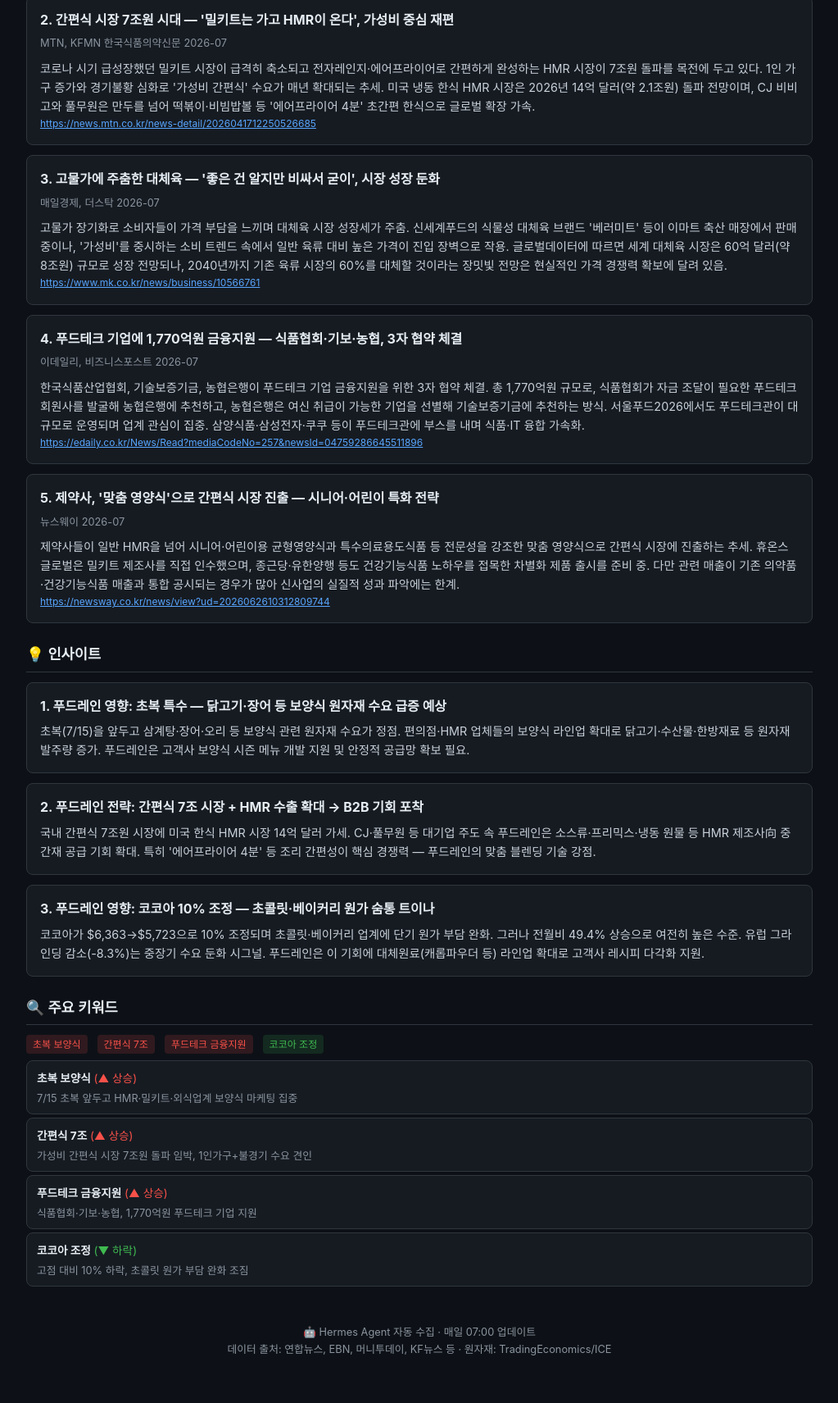
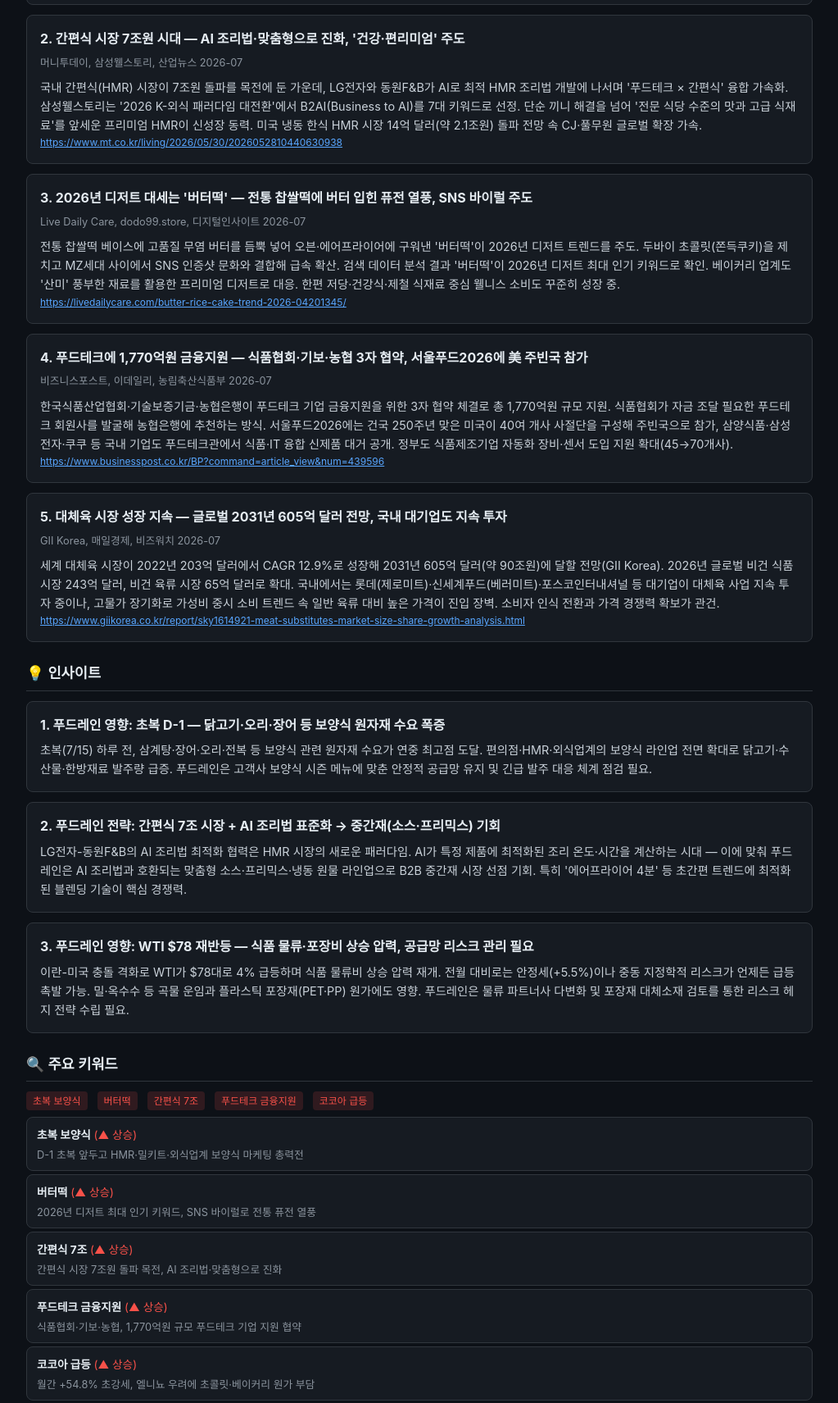
Before and after one commit to COUPLOGIS/foodrainnews, a plain HTML site: page index.html in a window 1280 px wide. Shown: the part 983-2694 px from the top of the page at 82% size, without its empty margins (128-1151 px from the left). Drawn offline with Linux system fonts and the light colour scheme.

Commit message:
Update food industry report for 2026-07-14

```diff
--- /dev/null
+++ b/data/2026-07-14.json
@@ -0,0 +1,146 @@
+{
+  "date": "2026-07-14",
+  "weekday": "화",
+  "issues": [
+    {
+      "rank": 1,
+      "title": "초복 D-1 — 식품·외식·편의점업계, 보양식 HMR·밀키트 출시 경쟁 '최전성기'",
+      "body": "내일(7/15) 초복을 앞두고 식품업계 보양식 시장 선점 경쟁이 절정. CJ제일제당·동원F&B·풀무원 등은 삼계탕·장어구이·추어탕 등 간편 보양식 신제품을 쏟아내고 있으며, 편의점 3사(GS25·CU·세븐일레븐)도 '장어부터 삼계버거까지' 건강 간편식 라인업 총력전. 외식 삼계탕 가격 1만8천원대 고공행진으로 집밥 보양식 밀키트·HMR 수요 급증. 가계동향조사에서 실질소득 증가율 0.4%에 그치며 '가성비 보양식'이 소비 키워드로 부상.",
+      "source": "청년일보, 이투데이, MTN 2026-07",
+      "source_url": "https://www.youthdaily.co.kr/news/article.html?no=222759"
+    },
+    {
+      "rank": 2,
+      "title": "간편식 시장 7조원 시대 — AI 조리법·맞춤형으로 진화, '건강·편리미엄' 주도",
+      "body": "국내 간편식(HMR) 시장이 7조원 돌파를 목전에 둔 가운데, LG전자와 동원F&B가 AI로 최적 HMR 조리법 개발에 나서며 '푸드테크 × 간편식' 융합 가속화. 삼성웰스토리는 '2026 K-외식 패러다임 대전환'에서 B2AI(Business to AI)를 7대 키워드로 선정. 단순 끼니 해결을 넘어 '전문 식당 수준의 맛과 고급 식재료'를 앞세운 프리미엄 HMR이 신성장 동력. 미국 냉동 한식 HMR 시장 14억 달러(약 2.1조원) 돌파 전망 속 CJ·풀무원 글로벌 확장 가속.",
+      "source": "머니투데이, 삼성웰스토리, 산업뉴스 2026-07",
+      "source_url": "https://www.mt.co.kr/living/2026/05/30/2026052810440630938"
+    },
+    {
+      "rank": 3,
+      "title": "2026년 디저트 대세는 '버터떡' — 전통 찹쌀떡에 버터 입힌 퓨전 열풍, SNS 바이럴 주도",
+      "body": "전통 찹쌀떡 베이스에 고품질 무염 버터를 듬뿍 넣어 오븐·에어프라이어에 구워낸 '버터떡'이 2026년 디저트 트렌드를 주도. 두바이 초콜릿(쫀득쿠키)을 제치고 MZ세대 사이에서 SNS 인증샷 문화와 결합해 급속 확산. 검색 데이터 분석 결과 '버터떡'이 2026년 디저트 최대 인기 키워드로 확인. 베이커리 업계도 '산미' 풍부한 재료를 활용한 프리미엄 디저트로 대응. 한편 저당·건강식·제철 식재료 중심 웰니스 소비도 꾸준히 성장 중.",
+      "source": "Live Daily Care, dodo99.store, 디지털인사이트 2026-07",
+      "source_url": "https://livedailycare.com/butter-rice-cake-trend-2026-04201345/"
+    },
+    {
+      "rank": 4,
+      "title": "푸드테크에 1,770억원 금융지원 — 식품협회·기보·농협 3자 협약, 서울푸드2026에 美 주빈국 참가",
+      "body": "한국식품산업협회·기술보증기금·농협은행이 푸드테크 기업 금융지원을 위한 3자 협약 체결로 총 1,770억원 규모 지원. 식품협회가 자금 조달 필요한 푸드테크 회원사를 발굴해 농협은행에 추천하는 방식. 서울푸드2026에는 건국 250주년 맞은 미국이 40여 개사 사절단을 구성해 주빈국으로 참가, 삼양식품·삼성전자·쿠쿠 등 국내 기업도 푸드테크관에서 식품·IT 융합 신제품 대거 공개. 정부도 식품제조기업 자동화 장비·센서 도입 지원 확대(45→70개사).",
+      "source": "비즈니스포스트, 이데일리, 농림축산식품부 2026-07",
+      "source_url": "https://www.businesspost.co.kr/BP?command=article_view&num=439596"
+    },
+    {
+      "rank": 5,
+      "title": "대체육 시장 성장 지속 — 글로벌 2031년 605억 달러 전망, 국내 대기업도 지속 투자",
+      "body": "세계 대체육 시장이 2022년 203억 달러에서 CAGR 12.9%로 성장해 2031년 605억 달러(약 90조원)에 달할 전망(GII Korea). 2026년 글로벌 비건 식품 시장 243억 달러, 비건 육류 시장 65억 달러로 확대. 국내에서는 롯데(제로미트)·신세계푸드(베러미트)·포스코인터내셔널 등 대기업이 대체육 사업 지속 투자 중이나, 고물가 장기화로 가성비 중시 소비 트렌드 속 일반 육류 대비 높은 가격이 진입 장벽. 소비자 인식 전환과 가격 경쟁력 확보가 관건.",
+      "source": "GII Korea, 매일경제, 비즈워치 2026-07",
+      "source_url": "https://www.giikorea.co.kr/report/sky1614921-meat-substitutes-market-size-share-growth-analysis.html"
+    }
+  ],
+  "commodities": [
+    {
+      "name": "코코아 (ICE NY Cocoa)",
+      "price": "6,052",
+      "unit": "USD/T",
+      "daily": 5.7,
+      "monthly": 54.8,
+      "yoy": -27.8,
+      "comment": "7/8 기준 $6,052. 전주 $5,723 대비 5.7% 반등. 월간 +54.8%로 초강세 지속. 엘니뇨 우려에 기관 매수세 유입. 유럽 그라인딩 -8.3%는 수요 둔화 시그널"
+    },
+    {
+      "name": "설탕 (Sugar #11)",
+      "price": "14.88",
+      "unit": "USd/Lb",
+      "daily": -1.7,
+      "monthly": 4.6,
+      "yoy": -8.7,
+      "comment": "7/11 기준 14.88센트. 전주 15.14→14.88로 소폭 하락. 브라질 사탕수수 풍작 전망에 중장기 약세. 전년비 -8.7%로 식음료 원가 부담 완화"
+    },
+    {
+      "name": "WTI 원유 (NYMEX)",
+      "price": "77.84",
+      "unit": "USD/bbl",
+      "daily": 4.0,
+      "monthly": 5.5,
+      "yoy": 12.0,
+      "comment": "7/13 기준 $77.84. 이란-미국 상호 미사일 공격 속 $74→78대로 4% 급등. 호르무즈 해협 오만 구간 운항 유지 중이나 변동성 확대. 식품 물류비 상승 압력"
+    },
+    {
+      "name": "아라비카 원두 (ICE Coffee C)",
+      "price": "340.00",
+      "unit": "USd/Lb",
+      "daily": 4.6,
+      "monthly": 8.0,
+      "yoy": 5.0,
+      "comment": "7/9 범위 313~349센트, 3개월 최고치. 저항선(338) 돌파. 브라질 수확 진척·재고 감소·기술적 매수 복합 작용. 엘니뇨→라니냐 전환기 기후 리스크 상존"
+    },
+    {
+      "name": "밀 (CBOT Wheat)",
+      "price": "630",
+      "unit": "USd/Bu",
+      "daily": 0.3,
+      "monthly": 6.9,
+      "yoy": 16.4,
+      "comment": "7/13 기준 $630.32. 월간 +6.9%, 전년비 +16.4% 강세. USDA 6월 재고 920Mbu(예상 하회), 나이지리아向 10만톤 수출 계약 호재. 흑해 곡물 협정 불확실성 지속"
+    }
+  ],
+  "exchange": {
+    "usdkrw": "1,492",
+    "d7_pct": -2.5,
+    "d30_pct": -1.0,
+    "d60_pct": -3.0,
+    "yoy_pct": 8.4
+  },
+  "fao_insight": "코코아 전월비 +54.8% 초강세 지속 — 엘니뇨 우려에 기관 매수세 집중. 초콜릿·베이커리 원가 부담 극심. 설탕은 14.88센트로 전년비 -8.7% 안정세. WTI $77.84로 4% 급등 — 이란-미국 충돌 격화로 호르무즈 리스크 재부각, 식품 물류비 상승 압력. USD/KRW 1,492원대로 7일간 2.5% 하락(원화 강세) — 수입 원자재 부담 소폭 완화. 초복(7/15) 앞두고 국내 닭고기·오리·장어 등 보양식 원자재 수요 정점. 밀 전년비 +16.4% 강세 — 제분·제과 업계 원가 관리 필요.",
+  "insights": [
+    {
+      "rank": 1,
+      "title": "푸드레인 영향: 초복 D-1 — 닭고기·오리·장어 등 보양식 원자재 수요 폭증",
+      "body": "초복(7/15) 하루 전, 삼계탕·장어·오리·전복 등 보양식 관련 원자재 수요가 연중 최고점 도달. 편의점·HMR·외식업계의 보양식 라인업 전면 확대로 닭고기·수산물·한방재료 발주량 급증. 푸드레인은 고객사 보양식 시즌 메뉴에 맞춘 안정적 공급망 유지 및 긴급 발주 대응 체계 점검 필요."
+    },
+    {
+      "rank": 2,
+      "title": "푸드레인 전략: 간편식 7조 시장 + AI 조리법 표준화 → 중간재(소스·프리믹스) 기회",
+      "body": "LG전자-동원F&B의 AI 조리법 최적화 협력은 HMR 시장의 새로운 패러다임. AI가 특정 제품에 최적화된 조리 온도·시간을 계산하는 시대 — 이에 맞춰 푸드레인은 AI 조리법과 호환되는 맞춤형 소스·프리믹스·냉동 원물 라인업으로 B2B 중간재 시장 선점 기회. 특히 '에어프라이어 4분' 등 초간편 트렌드에 최적화된 블렌딩 기술이 핵심 경쟁력."
+    },
+    {
+      "rank": 3,
+      "title": "푸드레인 영향: WTI $78 재반등 — 식품 물류·포장비 상승 압력, 공급망 리스크 관리 필요",
+      "body": "이란-미국 충돌 격화로 WTI가 $78대로 4% 급등하며 식품 물류비 상승 압력 재개. 전월 대비로는 안정세(+5.5%)이나 중동 지정학적 리스크가 언제든 급등 촉발 가능. 밀·옥수수 등 곡물 운임과 플라스틱 포장재(PET·PP) 원가에도 영향. 푸드레인은 물류 파트너사 다변화 및 포장재 대체소재 검토를 통한 리스크 헤지 전략 수립 필요."
+    }
+  ],
+  "keywords": [
+    {
+      "rank": 1,
+      "keyword": "초복 보양식",
+      "trend": "up",
+      "comment": "D-1 초복 앞두고 HMR·밀키트·외식업계 보양식 마케팅 총력전"
+    },
+    {
+      "rank": 2,
+      "keyword": "버터떡",
+      "trend": "up",
+      "comment": "2026년 디저트 최대 인기 키워드, SNS 바이럴로 전통 퓨전 열풍"
+    },
+    {
+      "rank": 3,
+      "keyword": "간편식 7조",
+      "trend": "up",
+      "comment": "간편식 시장 7조원 돌파 목전, AI 조리법·맞춤형으로 진화"
+    },
+    {
+      "rank": 4,
+      "keyword": "푸드테크 금융지원",
+      "trend": "up",
+      "comment": "식품협회·기보·농협, 1,770억원 규모 푸드테크 기업 지원 협약"
+    },
+    {
+      "rank": 5,
+      "keyword": "코코아 급등",
+      "trend": "up",
+      "comment": "월간 +54.8% 초강세, 엘니뇨 우려에 초콜릿·베이커리 원가 부담"
+    }
+  ],
+  "foodrain_mentions": []
+}
--- a/index.html
+++ b/index.html
@@ -56,7 +56,7 @@
 </div>
 
 <script>
-const REPORT_DATES = ['2026-07-13', '2026-07-12', '2026-07-11', '2026-07-10', '2026-07-07'];
+const REPORT_DATES = ['2026-07-14', '2026-07-13', '2026-07-12', '2026-07-11', '2026-07-10'];
 const DATA_URL = 'data/';
 
 async function loadReport(date) {
```
